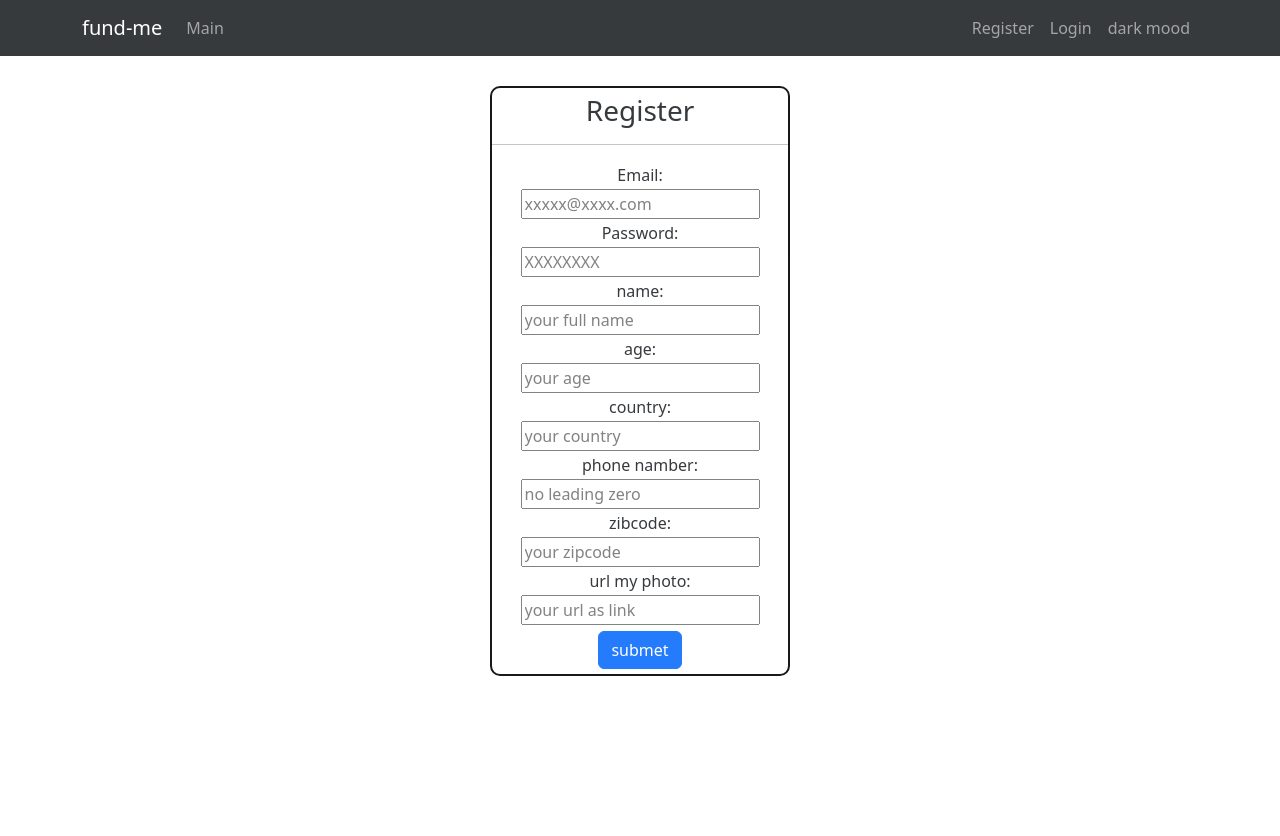
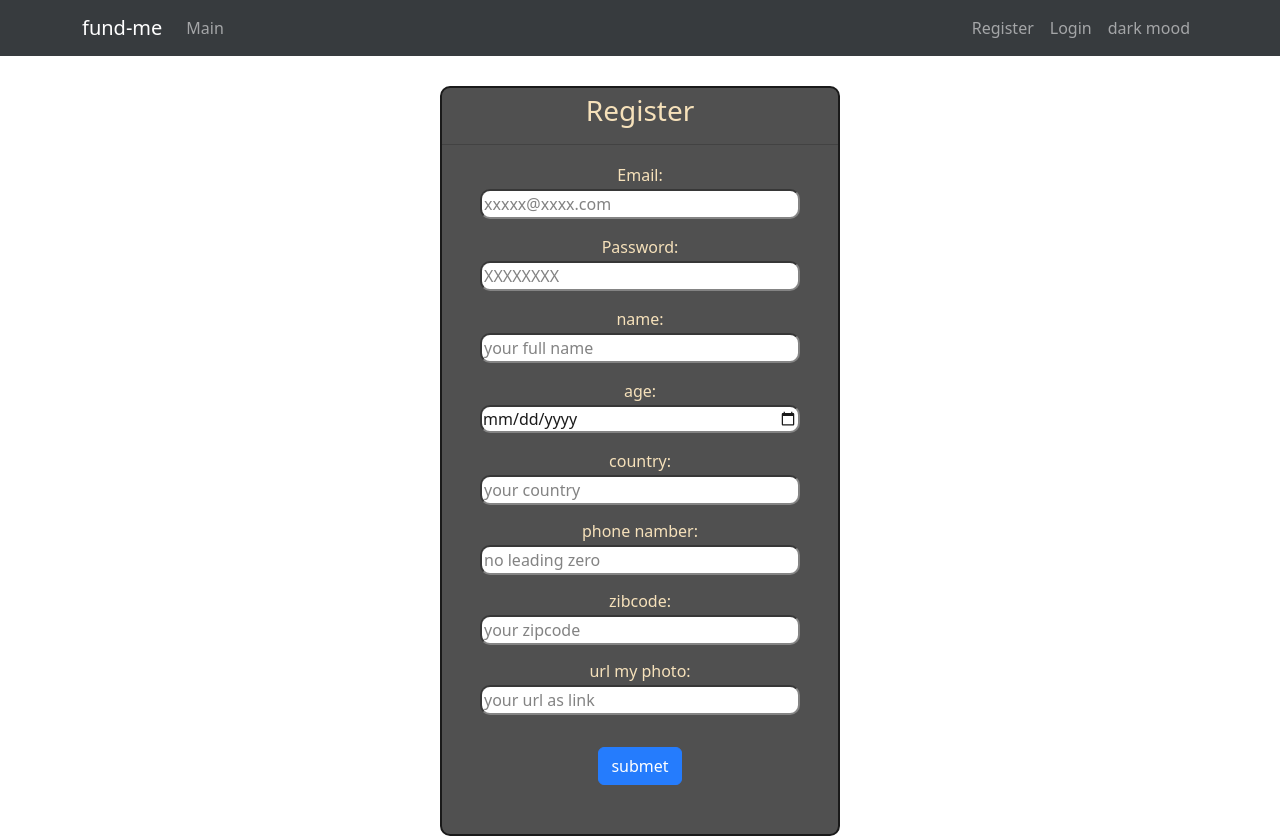
Before and after one commit to C7-AhmadTIsmail/MERAKI_Academy_Project_4, a React (Create React App) app in the folder frontend/: page /Register in a window 1280 px wide. Before the commit the page ends 800 px from the top, so only its background shows below. Built offline with nearby package versions, Linux system fonts and the light colour scheme; the HTML template or start-up script is replaced by a standard one.

Commit message:
33. register front end 80% (front end)

```diff
--- a/frontend/src/components/Login/Login.css
+++ b/frontend/src/components/Login/Login.css
@@ -9,9 +9,11 @@
 
     border: 2px black solid;
     border-radius: 10px;
-    width: 280px;
-    height: 310px;
+    width: 380px;
+    height: 430px;
     margin-top: 69px;
+    background-color: #3d3d3d;
+    color:wheat
 }
 
 .LoginWord {
@@ -26,6 +28,13 @@
     size: 3px;
 }
 
+.PlaseWord{
+    display: flex;
+    justify-content: center;
+    margin-top: 10px;
+    margin-bottom: 38px;;
+}
+
 
 .InsideLoginDiv {
     justify-content: center;
@@ -33,6 +42,15 @@
     align-items: center;
     flex-wrap: wrap;
     flex-direction: column;
+
+}
+
+.LoginContainte{
+    margin-top: 5px;
+}
+
+.InputCorner{
+    border-radius: 10px;
 }
 
 .LoginButton {
--- a/frontend/src/components/Login/Login.js
+++ b/frontend/src/components/Login/Login.js
@@ -16,19 +16,21 @@ const Login = () => {
     password: null,
   }
   const [userData, setUserData] = useState(usertest)
-  const {email,password}=userData
+  const { email, password } = userData
 
   const [errors, setErrors] = useState({})
+  const [loginErrors, setLoginErrors] = useState(null)
 
-  const validateData=()=>{
-   let errors ={};
-   if(!validator.isEmail(email)){
-    errors.email="A vailed email is required";
-   }
-   if(!validator.isStrongPassword(password)){
-    errors.password="A vailed strong password is required";
-   }
-   return errors
+
+  const validateData = () => {
+    let errors = {};
+    if (!validator.isEmail(email)) {
+      errors.email = "A vailed email is required";
+    }
+    if (!validator.isStrongPassword(password)) {
+      errors.password = "A vailed strong password is required";
+    }
+    return errors
 
   }
 
@@ -38,21 +40,21 @@ const Login = () => {
   }
 
   const login = () => {
-    const errors=validateData();
-    if(Object.keys(errors).length){
+    const errors = validateData();
+    if (Object.keys(errors).length) {
       setErrors(errors);
       return;
     }
     setErrors({});
     axios.post('http://localhost:5000/user/logIn', userData)
       .then(function (response) {
-        // console.log(response.data.user)
+        setLoginErrors(null)
         localStorage.setItem("user", JSON.stringify({ token: response.data.token, user: response.data.user }))
         setLogin(true)
         navigate("/")
       })
       .catch(function (error) {
-        console.log(error);
+        setLoginErrors({ message: error?.response?.data?.message })
       });
   }
 
@@ -64,14 +66,17 @@ const Login = () => {
         <div className='LoginStyleInside'>
           <h3 className='LoginWord'>Login</h3>
           <hr className='LoginHr' />
+          <h6 className="PlaseWord">please enter your name email & password</h6>
           <div className="InsideLoginDiv">
-            <label htmlFor="email">Email:</label>
-            <input name="email" onChange={handleChamge}></input>
-            <div style={{color:"red"}}>{errors.email}</div>
-            <label htmlFor="password" >Password:</label>
-            <input name="password" onChange={handleChamge}></input>
-            <div style={{color:"red"}}>{errors.password}</div>
+            <label className="LoginContainte" htmlFor="email">Email:</label>
+            <input className="LoginContainte InputCorner" name="email"  type="password" onChange={handleChamge} placeholder="Username"></input>
+            <div style={{ color: "red" }}>{errors.email}</div>
+            <label className="LoginContainte" htmlFor="password" >Password:</label>
+            <input className="LoginContainte InputCorner" name="password" onChange={handleChamge}  placeholder="Password"></input>
+            <div style={{ color: "red" }}>{errors.password}</div>
             <Button variant="primary" className='LoginButton' onClick={login}>LogIn</Button>
+            <div style={{ color: "red" }}>{loginErrors?.message}</div>
+            <p>don't have account <a href="/Register">Register</a></p>
           </div>
         </div>
       </div>
--- a/frontend/src/components/Register/Register.css
+++ b/frontend/src/components/Register/Register.css
@@ -8,8 +8,10 @@
     border: 2px black solid;
     border-radius: 10px;
     margin-top: 30px;
-    width: 300px;
-    height: 590px;
+    width: 400px;
+    height: 750px;
+    background-color: #3d3d3d;
+    color:wheat
 }
 
 
@@ -36,6 +38,12 @@
     margin-top: 2px;
 }
 
+.RegisterInputForm{
+    border-radius: 10px;
+    width: 320px;
+    margin-bottom: 12px;
+}
+
 .SubmetButtonRegister {
-    margin-top: 6px;
+    margin-top: 18px;
 }
--- a/frontend/src/components/Register/Register.js
+++ b/frontend/src/components/Register/Register.js
@@ -1,9 +1,10 @@
+import Button from 'react-bootstrap/Button';
+import { useNavigate } from "react-router-dom";
+import validator from 'validator';
+import { useState } from "react";
 import React from 'react';
 import axios from 'axios';
-import { useState } from "react";
-import { useNavigate } from "react-router-dom";
 import "./Register.css";
-import Button from 'react-bootstrap/Button';
 
 const Register = () => {
   const navigate = useNavigate();
@@ -21,6 +22,28 @@ const Register = () => {
   const [userData, setUserData] = useState(usertest)
   const { email, password, name, age, country, phoneNumber, zipcode, urlMyPhoto } = userData
 
+  const [errors, setErrors] = useState({})
+
+  const validateData = () => {
+    let errors = {};
+    if (!validator.isEmail(email)) {
+      errors.email = "A vailed email is required";
+    }
+    if (!validator.isStrongPassword(password)) {
+      errors.password = "A vailed strong password is required";
+    }
+    if(!name){
+      errors.name = "Name is required";
+    }
+    if(!validator.isDate(age)){
+      errors.age = "date is required";
+    }
+    if(!validator.isURL(urlMyPhoto)){
+      errors.urlMyPhoto = "url is required";
+    }
+    return errors
+
+  }
 
 
   const handleChamge = (e) => {
@@ -30,6 +53,11 @@ const Register = () => {
 
   const submet = () => {
 
+const errors = validateData();
+if (Object.keys(errors).length) {
+  setErrors(errors);
+  return;
+}
     axios.post('http://localhost:5000/user/signUp', userData)
       .then(function (response) {
         // console.log(response);
@@ -50,21 +78,26 @@ const Register = () => {
           <hr className='RegisterLine' />
           <div className='InnerSideOfRegister'>
             <label htmlFor="email" >Email: </label>
-            <input name="email" placeholder="xxxxx@xxxx.com" onChange={handleChamge}></input>
+            <input name="email"  className='RegisterInputForm' placeholder="xxxxx@xxxx.com" onChange={handleChamge}></input>
+            <div style={{ color: "red" }}>{errors.email}</div>
             <label htmlFor="password" >Password: </label>
-            <input name="password" type="password" placeholder="XXXXXXXX" onChange={handleChamge}></input>
+            <input name="password" type="password"  className='RegisterInputForm' placeholder="XXXXXXXX" onChange={handleChamge}></input>
+            <div style={{ color: "red" }}>{errors.password}</div>
             <label htmlFor="name" >name: </label>
-            <input name="name" placeholder="your full name" onChange={handleChamge}></input>
-            <label htmlFor="age" >age:</label>
-            <input name="age" type="number" placeholder="your age" onChange={handleChamge}></input>
+            <input name="name"  className='RegisterInputForm' placeholder="your full name" onChange={handleChamge}></input>
+            <div style={{ color: "red" }}>{errors.name}</div>
+            <label htmlFor="age"  >age:</label>
+            <input name="age"  type="date" className='RegisterInputForm'  placeholder="birth date" onChange={handleChamge}></input>
+            <div style={{ color: "red" }}>{errors.age}</div>
             <label htmlFor="country" >country:</label>
-            <input name="country" placeholder="your country" onChange={handleChamge}></input>
+            <input name="country" className='RegisterInputForm'  placeholder="your country" onChange={handleChamge}></input>
             <label htmlFor="phoneNumber" >phone namber:</label>
-            <input name="phoneNumber" pattern="[1-9]{1}[0-9]{8,12}" placeholder="no leading zero" onChange={handleChamge}></input>
+            <input name="phoneNumber" pattern="[1-9]{1}[0-9]{8,12}" className='RegisterInputForm'  placeholder="no leading zero" onChange={handleChamge}></input>
             <label htmlFor="zipcode" >zibcode:</label>
-            <input name="zipcode" placeholder="your zipcode" onChange={handleChamge}></input>
+            <input name="zipcode" className='RegisterInputForm'  placeholder="your zipcode" onChange={handleChamge}></input>
             <label htmlFor="urlMyPhoto" >url my photo:</label>
-            <input name="urlMyPhoto" type="url" placeholder="your url as link" onChange={handleChamge}></input>
+            <input name="urlMyPhoto" type="url"  className='RegisterInputForm' placeholder="your url as link" onChange={handleChamge}></input>
+            <div style={{ color: "red" }}>{errors.urlMyPhoto}</div>
             <Button variant="primary" className='SubmetButtonRegister' onClick={submet}>submet</Button>
           </div>
         </div>
```
Also changed, not shown: 2 other files (tests, documents, lock files or other folders).
